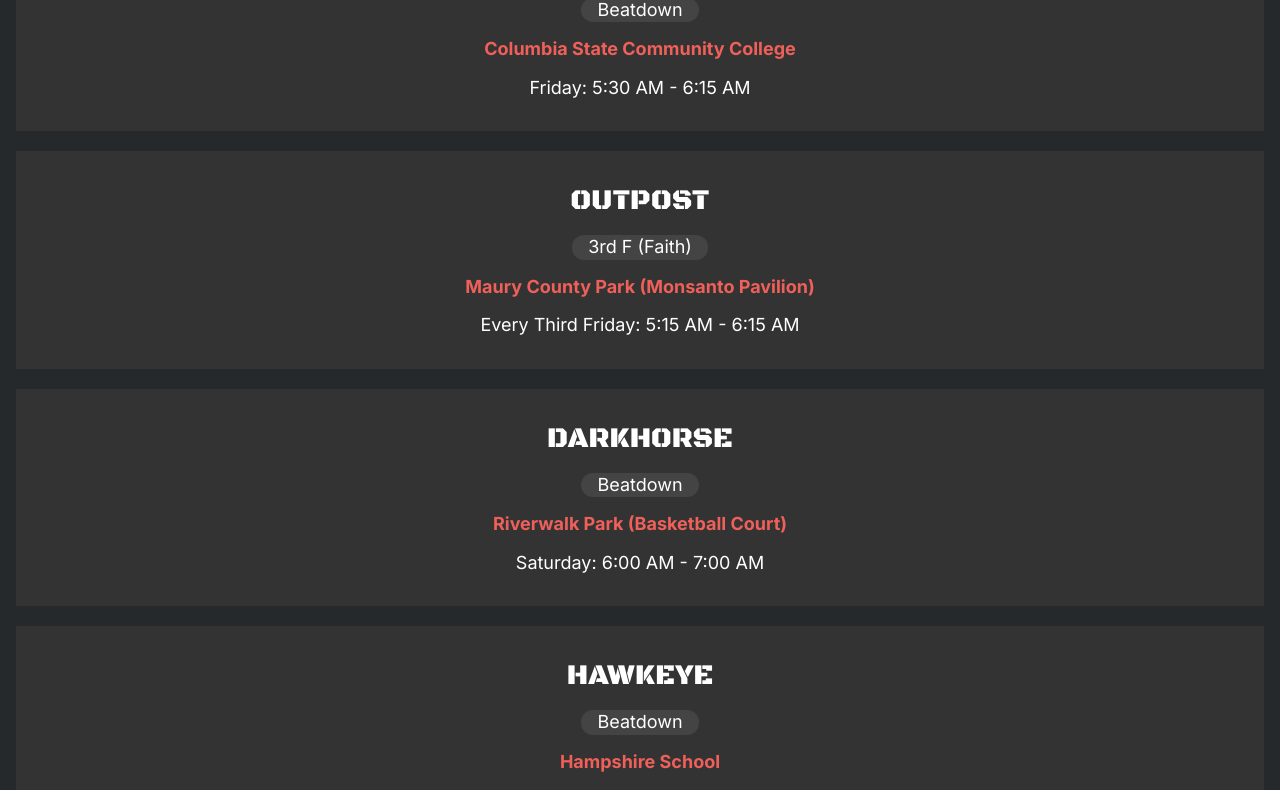
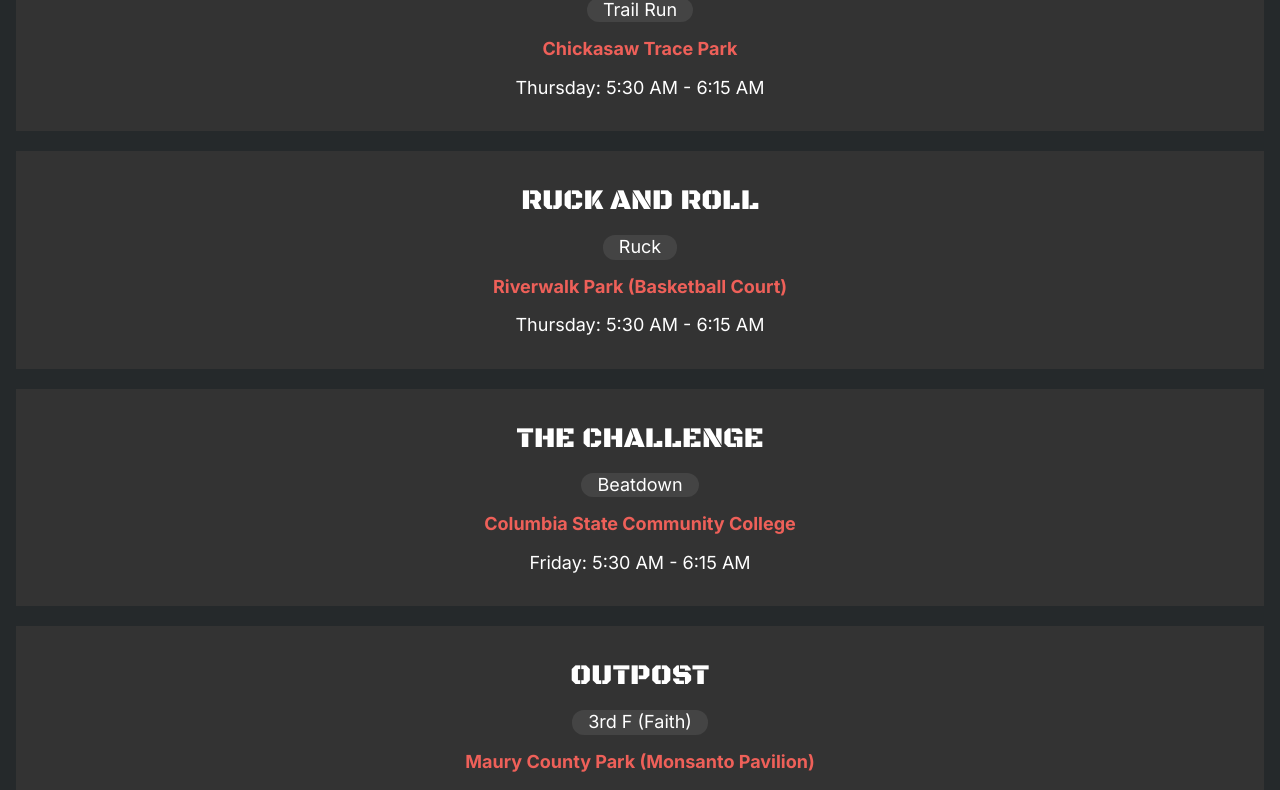
Before and after one commit to pstaylor-patrick/f3muletown-website, a Next.js app: page /workouts in a window 1280 px wide. Shown: the part 3140-3930 px from the top of the page. Built offline with nearby package versions, Linux system fonts and the light colour scheme.

Commit message:
fix issue where some workouts were missing from the website

```diff
--- a/src/app/workouts/page.tsx
+++ b/src/app/workouts/page.tsx
@@ -7,6 +7,7 @@
 import WorkoutCard, {
   workoutsTomorrow,
   workoutsAnotherDay,
+  sortWorkouts,
 } from '../_components/WorkoutCard';
 
 /** replace with a regional image */
@@ -55,7 +56,7 @@
         <section className={`bg-gloom leading-tight py-16 px-4`}>
           <h2 className="py-5">JOIN US</h2>
           <ul>
-            {workoutsAnotherDay(_workouts).map((w, i) => (
+            {sortWorkouts(_workouts).map((w, i) => (
               <li key={i} className={i > 0 ? 'pt-5' : ''}>
                 <WorkoutCard
                   ao={w.ao}
```
